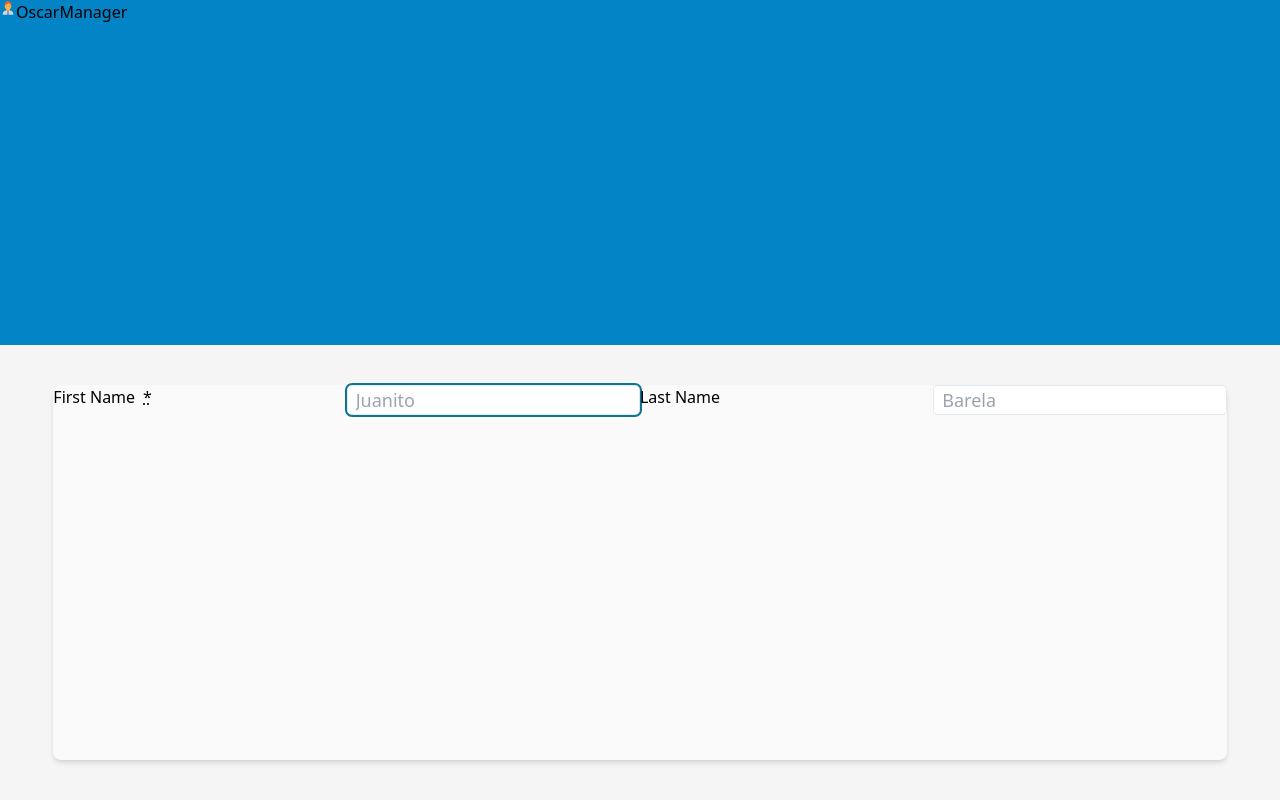
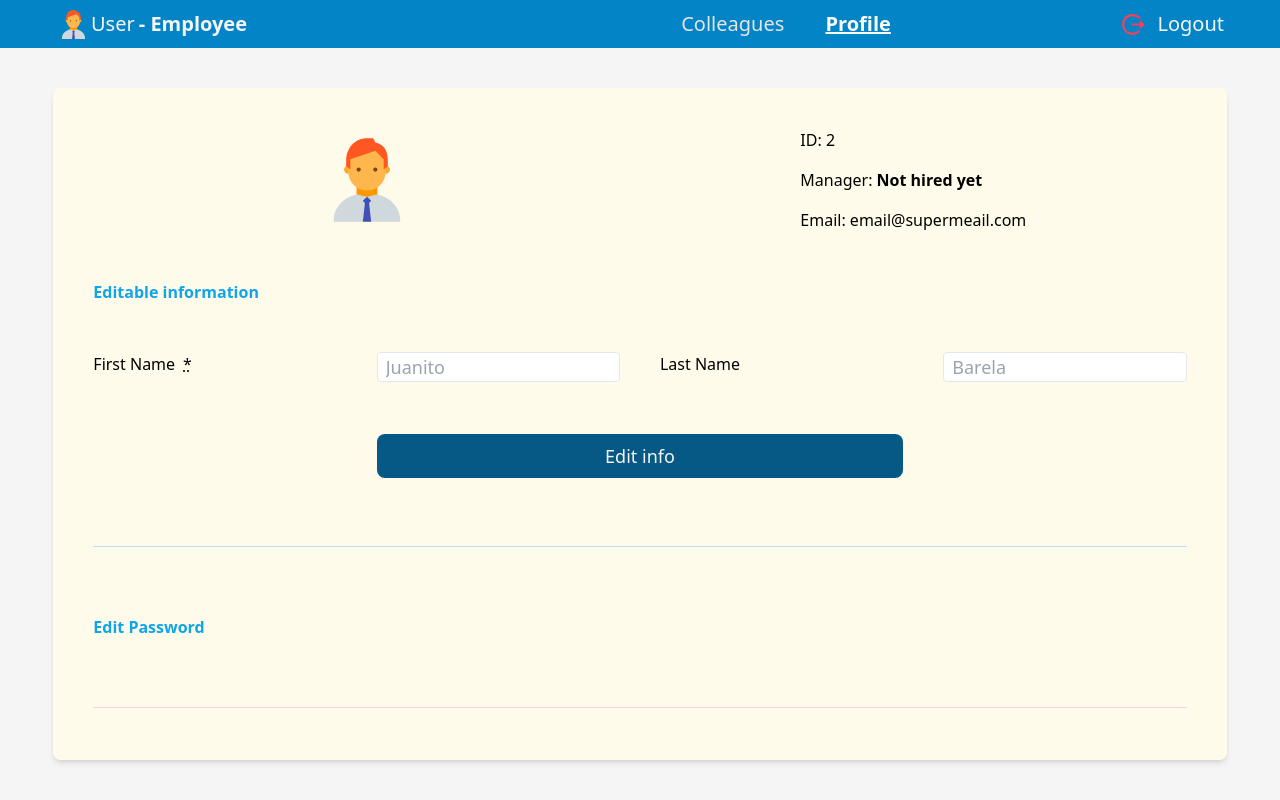
Before and after one commit to augusticor/pern-employees-front, a React (Vite) app: page /employee/profile in a window 1280 px wide. Built offline with nearby package versions, Linux system fonts and the light colour scheme; no server answers.

Commit message:
Full navbar and profile basic info displaying

```diff
--- /dev/null
+++ b/src/employees/components/NavBarLink.tsx
@@ -0,0 +1,15 @@
+import { Link, useRoute } from 'wouter';
+
+interface Props extends React.PropsWithChildren {
+  href: string;
+}
+
+export const NavBarLink: React.FC<Props> = ({ href, children }) => {
+  const [isActive] = useRoute(href);
+
+  return (
+    <Link href={href}>
+      <a className={isActive ? 'text-neutral-50 font-bold underline' : 'text-neutral-200 hover:text-neutral-50'}>{children}</a>
+    </Link>
+  );
+};
--- a/src/employees/components/Navbar.tsx
+++ b/src/employees/components/Navbar.tsx
@@ -1,11 +1,30 @@
-import { FcManager } from 'react-icons/fc';
+import { FcBusinessman, FcManager } from 'react-icons/fc';
+import { RiLogoutCircleRLine } from 'react-icons/ri';
+import { useAuthStore } from '../../store/useAuthStore';
+import { NavBarLink } from './NavBarLink';
 
 export const Navbar = () => {
+  const firstname = useAuthStore((state) => state.user?.firstName);
+  const role = useAuthStore((state) => state.user?.role);
+
   return (
-    <nav className='flex bg-sky-600'>
-      <FcManager />
-      {'Oscar'}
-      <span>Manager</span>
+    <nav className='grid grid-cols-4 px-14 bg-sky-600 text-xl text-neutral-100'>
+      <div className='flex items-center col-span-2'>
+        {role ? <FcBusinessman size={35} /> : <FcManager size={35} />}
+        {firstname || 'User'}
+        <strong className='ml-1'>{role ? '- Manager' : '- Employee'}</strong>
+      </div>
+
+      <div className='flex justify-evenly items-center'>
+        <NavBarLink href='/employee/colleagues'>Colleagues</NavBarLink>
+
+        <NavBarLink href='/employee/profile'>Profile</NavBarLink>
+      </div>
+
+      <button className='flex items-center gap-3 justify-self-end hover:text-pink-600'>
+        <RiLogoutCircleRLine fill='#f43f5e' size={25} />
+        Logout
+      </button>
     </nav>
   );
 };
--- a/src/employees/pages/Profile.tsx
+++ b/src/employees/pages/Profile.tsx
@@ -1,16 +1,36 @@
-import { FieldErrorParagraph } from '../../auth/components';
+import { FcBusinessman, FcManager } from 'react-icons/fc';
 import { useAuthStore } from '../../store/useAuthStore';
 
 export const Profile = () => {
   const user = useAuthStore((state) => state.user);
 
   const inputClasses =
-    'text-lg outline-1 outline-cyan-700 border rounded border-slate-200 hover:border-cyan-600 pl-2 outline-offset-2';
+    'text-lg outline-1 outline-sky-700 border rounded border-slate-200 hover:border-sky-600 pl-2 outline-offset-2';
 
   return (
     <div className='bg-neutral-100 flex justify-center py-10'>
-      <main className='w-full sm:w-11/12 bg-zinc-50 rounded-lg shadow-md'>
-        <form className='grid grid-cols-4'>
+      <main className='flex flex-col gap-y-12 w-full sm:w-11/12 bg-amber-50 rounded-lg shadow-md p-10 overflow-y-auto'>
+        <section className='grid grid-cols-[1fr_1fr] items-center justify-items-center'>
+          {user?.role ? <FcBusinessman size={100} /> : <FcManager size={100} />}
+
+          <div className='flex flex-col gap-4'>
+            <label htmlFor='userid'>
+              ID: <span id='userid'>{user?.id || 2}</span>
+            </label>
+
+            <label htmlFor='managerid'>
+              Manager: <b id='userid'>{user?.managerId || 'Not hired yet'}</b>
+            </label>
+
+            <label htmlFor='email'>
+              Email: <span id='email'>{user?.email || 'email@supermeail.com'}</span>
+            </label>
+          </div>
+        </section>
+
+        <strong className='text-sky-500'>Editable information</strong>
+
+        <form className='grid grid-cols-4 gap-y-8 gap-x-10'>
           <label htmlFor='inpfirstname'>
             First Name
             <abbr title='Required, min length 2' aria-required='true' className='ml-2'>
@@ -23,7 +43,7 @@ export const Profile = () => {
             name='firstName'
             id='inpfirstname'
             placeholder='Juanito'
-            autoFocus
+            defaultValue={user?.firstName || ''}
           />
 
           <label htmlFor='inplastname'>Last Name</label>
@@ -33,13 +53,25 @@ export const Profile = () => {
             name='lastName'
             id='inplastname'
             placeholder='Barela'
+            defaultValue={user?.lastName || ''}
           />
-          <FieldErrorParagraph
-            toggle={false /*(isFormSubmitted && lastNameValid) as boolean*/}
-            text={'Error' /*lastNameValid as string*/}
-            color='text-pink-400'
-          />
+
+          <button className='col-span-2 col-start-2 bg-sky-800 text-neutral-100 text-lg rounded-lg py-2 mt-5 hover:bg-sky-900'>
+            Edit info
+          </button>
         </form>
+
+        <hr className='my-5 border-blue-200' />
+
+        <strong className='text-sky-500'>Edit Password</strong>
+
+        <hr className='my-5 border-pink-200' />
+
+        <strong className='text-pink-500'>Danger zone</strong>
+
+        <button className='bg-pink-600 w-max p-2 text-neutral-200 rounded-lg hover:bg-pink-700'>
+          Delete Account
+        </button>
       </main>
     </div>
   );
--- a/src/router/AppRouter.tsx
+++ b/src/router/AppRouter.tsx
@@ -1,4 +1,3 @@
-import { Navbar } from '../employees/components/Navbar';
 import { useAuthStore } from '../store/useAuthStore';
 import { AuthRoutes } from './AuthRoutes';
 import { EmployeeRoutes } from './EmployeeRoutes';
--- a/src/router/EmployeeRoutes.tsx
+++ b/src/router/EmployeeRoutes.tsx
@@ -7,7 +7,7 @@ export const EmployeeRoutes = () => {
   return (
     <Switch>
       <Route path='/employee/:rest*'>
-        <div className='grid grid-rows-[1fr 5fr] h-screen'>
+        <div className='grid grid-rows-[6%_94%] h-screen'>
           <Navbar />
 
           <Route path='/employee/profile' component={Profile} />
```
